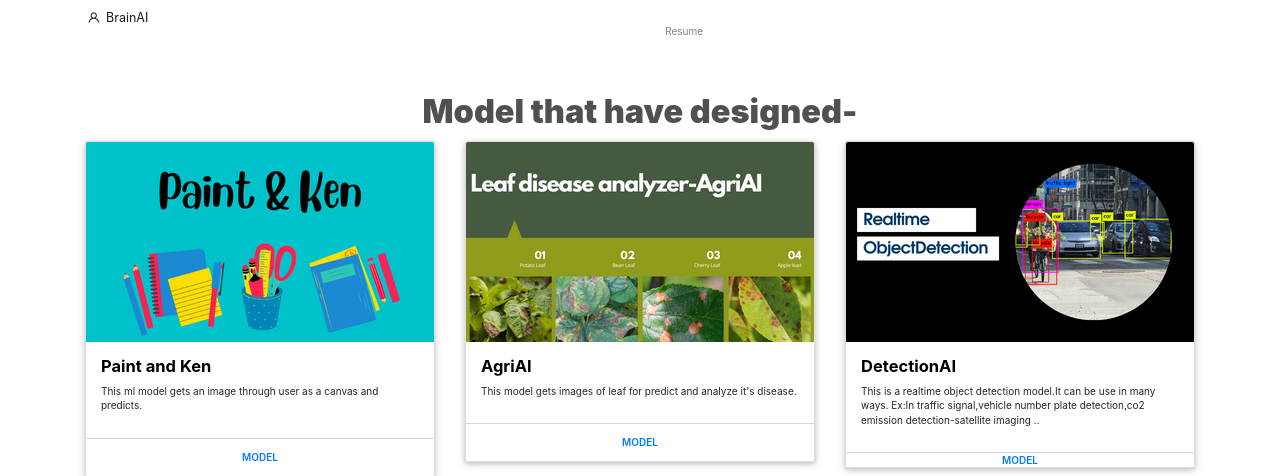
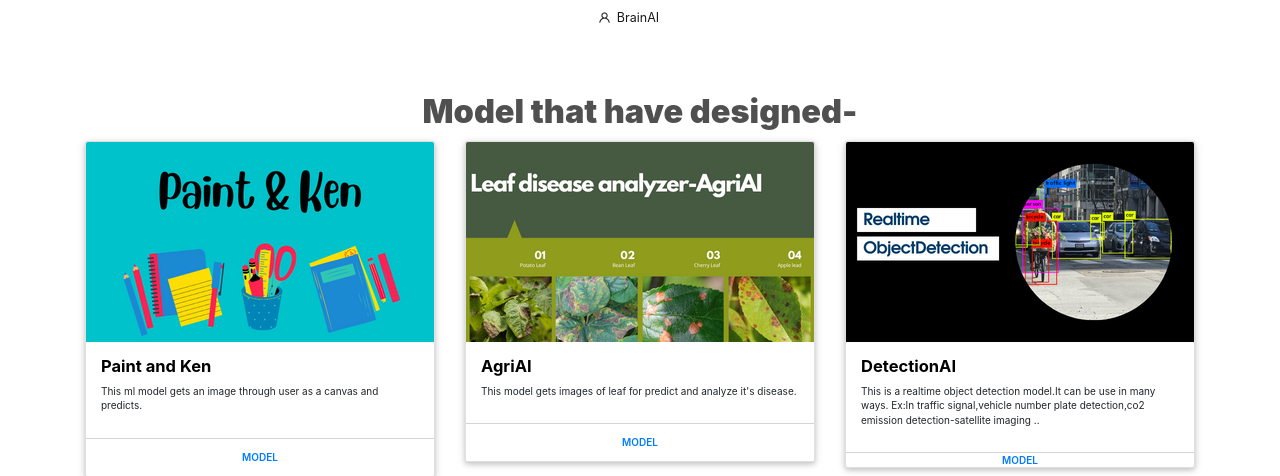
Before and after one commit to koushik1234/web-projects, a Flask app: page / in a window 1280 px wide. Shown: the top 476 px of the page. Run offline with Flask 2, Linux system fonts and the light colour scheme; some libraries are stand-ins or nearby versions.

Commit message:
Update index.html

```diff
--- a/templates/index.html
+++ b/templates/index.html
@@ -16,18 +16,6 @@
                 <span class="navbar-toggler-icon"></span>
                 <span class="navbar-toggler-icon"></span>
             </button>
-
-            <div class="collapse navbar-collapse" id="navbarNav">
-                <ul class="navbar-nav mx-auto">
-
-
-                    <li class="nav-item">
-                        <a href="https://drive.google.com/file/d/1OKXDM6I_aRqr36lKbtpEBSLcK3UI5XJ_/view?usp=sharing" class="nav-link"><span data-hover="Resume">Resume</span></a>
-                    </li>
-
-                </ul>
-
-            </div>
         </div>
     </nav>
 <section class="wrapper">
```
